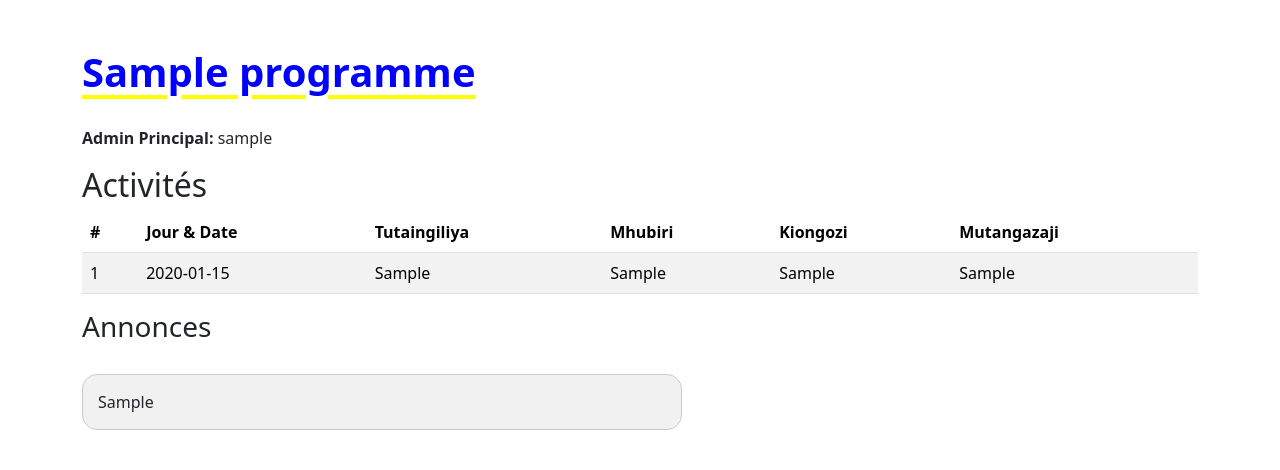
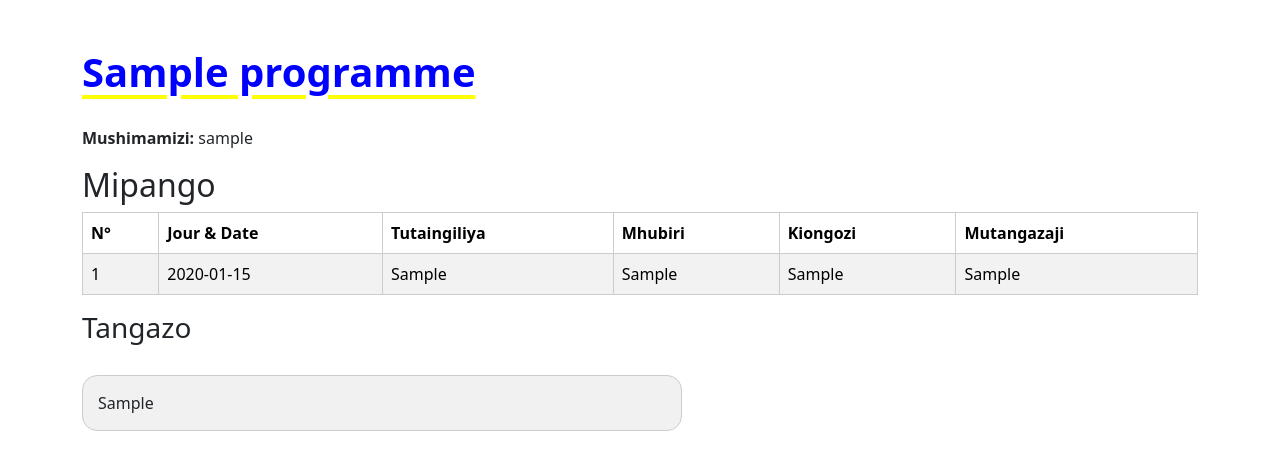
Before and after one commit to Andrebeet1/group, a Django app: page /programme/1/ in a window 1280 px wide. Shown: the part 56-526 px from the top of the page. Run offline with Django 4.2, Linux system fonts and the light colour scheme; tables that the repository leaves empty hold one stand-in row (values such as "Sample post").

Commit message:
Update detail_programme.html

```diff
--- a/programmes/templates/detail_programme.html
+++ b/programmes/templates/detail_programme.html
@@ -1,6 +1,6 @@
 {% extends 'base.html' %}
 
-{% block title %}Détails du Programme{% endblock %}
+{% block title %}Détails Cellule{% endblock %}
 
 {% block content %}
 <style>
@@ -16,13 +16,18 @@
 
     /* Style pour le tableau */
     .custom-table thead {
-        background-color: #007bff; /* Bleu Bootstrap */
+        background-color: #007bff; /* Bleu */
         color: white;
     }
 
     .custom-table tbody {
-        background-color: #000; /* Noir */
-        color: white;
+        background-color: #fff; /* Blanc */
+        color: #000; /* Noir */
+    }
+
+    .custom-table td,
+    .custom-table th {
+        border: 1px solid #ccc; /* Bordure grise */
     }
 
     /* Style pour l'annonce façon bloc de conversation */
@@ -37,14 +42,14 @@
 </style>
 
 <h1 class="grand-titre">{{ programme.nom }}</h1>
-<p><strong>Admin Principal:</strong> {{ programme.sous_admin.username }}</p>
+<p><strong>Mushimamizi:</strong> {{ programme.sous_admin.username }}</p>
 
-<h2>Activités</h2>
+<h2>Mipango</h2>
 {% if activites %}
 <table class="table table-striped table-hover custom-table">
     <thead>
         <tr>
-            <th>#</th>
+            <th>N°</th>
             <th>Jour & Date</th>
             <th>Tutaingiliya</th>
             <th>Mhubiri</th>
@@ -66,10 +71,10 @@
     </tbody>
 </table>
 {% else %}
-<div class="alert alert-info">Aucune activité disponible pour ce programme.</div>
+<div class="alert alert-info">Akuna mipango ya iyi cellule.</div>
 {% endif %}
 
-<h3>Annonces</h3>
+<h3>Tangazo</h3>
 <div class="annonce-bloc">
     {{ programme.annonce|default:"Aucune annonce." }}
 </div>
```
